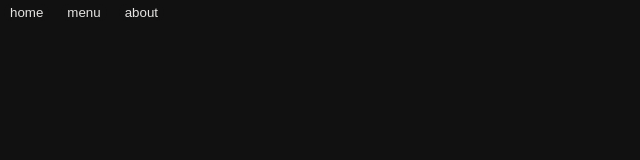
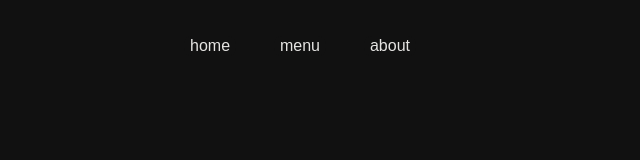
Before and after one commit to N335T3R/restaurant-ODIN, a website built with webpack: page src/template.html in a window 1280 px wide. Shown: the whole page, without its empty margins (0-640 px from the left). Built offline with nearby package versions, Linux system fonts and the light colour scheme.

Commit message:
navBar styled;
Assets still not resolving on import to index.js

```diff
--- a/src/styles.css
+++ b/src/styles.css
@@ -5,6 +5,7 @@
 :root {
     --night: rgba(17, 17, 17, 1);
     --platinum: rgba(229, 228, 226, 1);
+    --platinumDull: rgba(229, 228, 226, 0.55);
 }
 
 body {
@@ -14,7 +15,17 @@ body {
 h1 {
     color: var(--platinum);
 }
+nav {
+    display: flex;
+    width: 15rem;
+    margin: 2rem 0 2rem 0;
 
+    transform: translateX(100%);
+    translate: -25%;
+    /* ^^ double translate centers navbar */
+    align-items: center;
+    justify-content: space-between;
+}
 nav > button {
     margin: 0.25rem;
     border-radius: 0.5rem;
@@ -23,4 +34,17 @@ nav > button {
 
     background-color: var(--night);
     color: var(--platinum);
+    font-size: 1rem;
 }
+nav > button:hover {
+    box-shadow:0.15rem 0.15rem 0.35rem var(--platinum);
+
+    background-color: var(--platinumDull);
+    color: var(--night);
+}
+
+
+.content {
+    margin: 5rem;
+    background-color: var(--platinumDull);
+}
--- a/webpack.common.js
+++ b/webpack.common.js
@@ -9,7 +9,7 @@ module.exports = {
     module: {
         rules: [
             {
-                test: /\.{png|jpg|jpeg|svg|gif}$/i,
+                test: /\.(png|svg|jpg|jpeg|gif)$/i,
                 type: 'asset/resource',
             },
         ],
```
